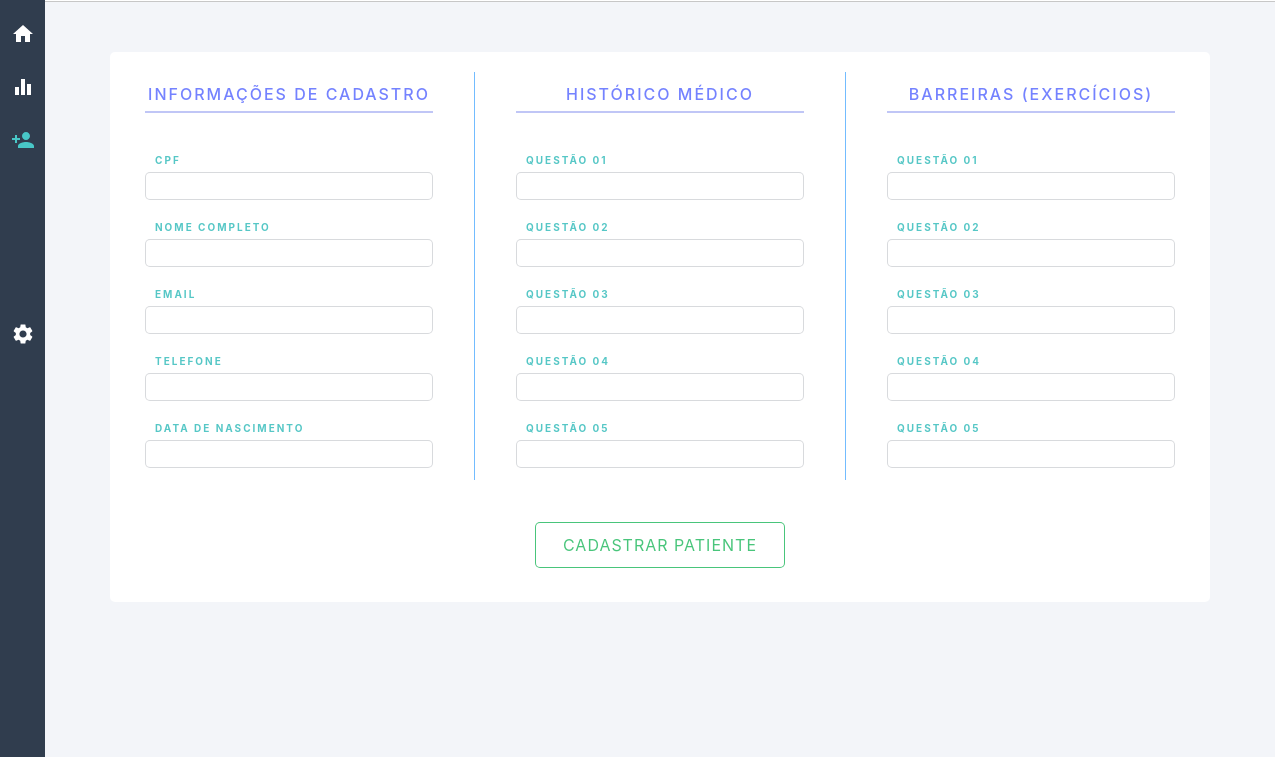
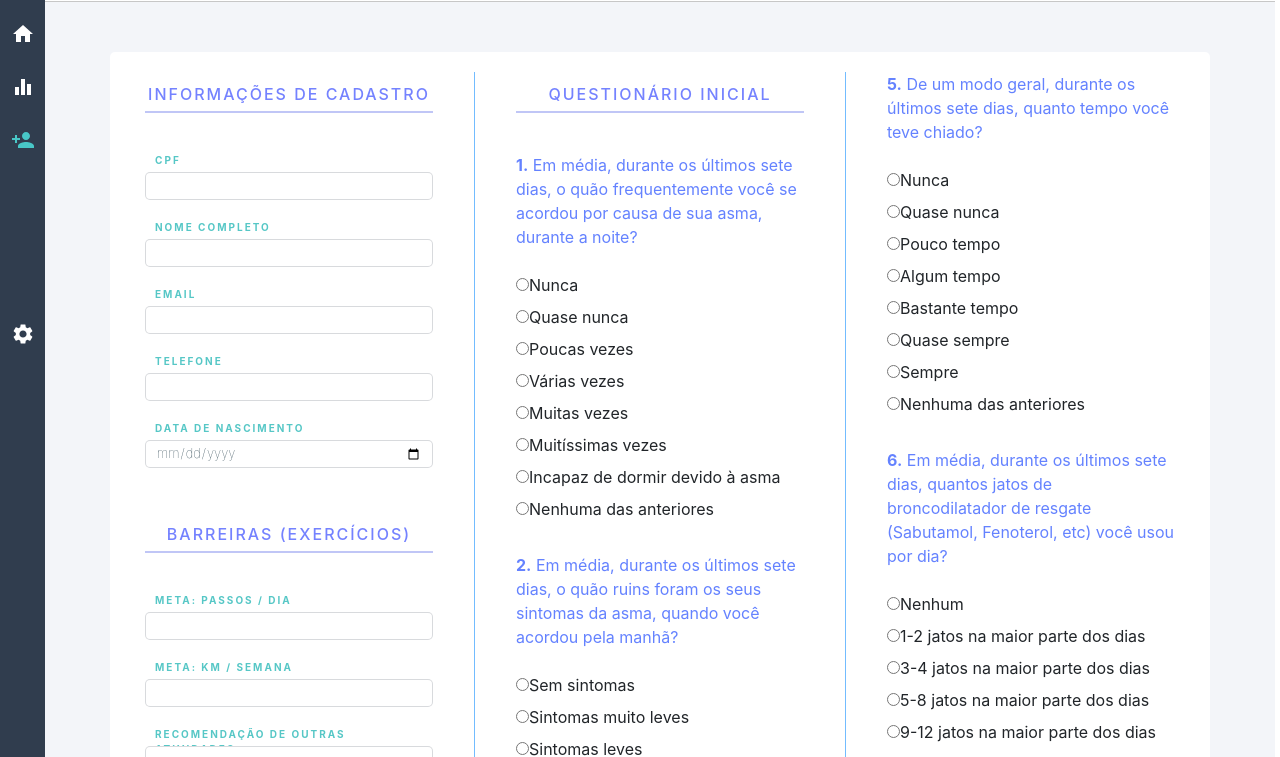
Before and after one commit to bhkfazano/asthmaProjectWeb, a React app: page /dashboard in a window 1280 px wide. Both pictures are taken after a click on the element 22 px from the left and 183 px from the top of the page. Shown: the part 43-800 px from the top of the page. Built offline with nearby package versions, Linux system fonts and the light colour scheme.

Commit message:
Formulario de cadastro de novo paciente quase finalizado. Resta implementar a escolha única nos botões radio, como em https://www.w3schools.com/html/tryit.asp?filename=tryhtml_input_radio (atualmente o usuário não pode errar a seleção, pois está habilitada a seleção múltipla e não é possível desmarcar uma opção escolhida - no errors allowed / press F5)

```diff
--- /dev/null
+++ b/src/components/AddPatient.jsx
@@ -0,0 +1,212 @@
+import React, { Component } from 'react';
+import { connect } from 'react-redux';
+
+import Input from './Input';
+import { AddPatientController } from '../controllers/index';
+import './styles/AddPatient.css';
+
+class AddPatient extends Component {
+
+    constructor(props) {
+        super(props);
+        this.state = {
+            values: {
+                cpf: "",
+                name: "",
+                email: "",
+                personal_phone: "",
+                birth_date: "",
+                hm_1: "",
+                hm_2: "",
+                hm_3: "",
+                hm_4: "",
+                hm_5: "",
+                hm_6: "",
+                hm_7: "",
+                exerc_1: "",
+                exerc_2: "",
+                exerc_3: "",
+                exerc_4: "",
+                exerc_5: ""
+            }
+        };
+
+        this.controller = new AddPatientController(this);
+    }
+
+    render() {
+
+        const { name, cpf, email, personal_phone, birth_date, hm_1, hm_2, hm_3, hm_4, hm_5, hm_6, hm_7, exerc_1, exerc_2, exerc_3, exerc_4, exerc_5 } = this.state.values;
+        const {handleChange} = this.controller;
+
+
+        return (
+            <div className="form-container">
+                <form className="add-form" noValidate autoComplete="off">
+                    <div className="half-form">
+                        <div className="form-title">Informações de Cadastro</div>
+                        <Input value={cpf} id="cpf" type="text" label="cpf" handleChange={handleChange} />
+                        <Input value={name} id="name" type="text" label="Nome completo" handleChange={handleChange} />
+                        <Input value={email} id="email" type="text" label="email" handleChange={handleChange} />
+                        <Input value={personal_phone} id="personal_phone" type="text" label="telefone" handleChange={handleChange} />
+                        <Input value={birth_date} id="birth_date" type="date" label="data de nascimento" handleChange={handleChange} />
+
+                        <br></br><div className="form-title">Barreiras (exercícios)</div>
+                        <Input value={exerc_1} id="exerc_1" type="text" label="Meta: passos / dia" handleChange={handleChange} />
+                        <Input value={exerc_2} id="exerc_2" type="text" label="Meta: km / semana" handleChange={handleChange} />
+                        <Input value={exerc_3} id="exerc_3" type="text" label="Recomendação de outras atividades:" handleChange={handleChange} />
+                        <Input value={exerc_4} id="exerc_4" type="text" label="Exercícios respiratórios:" handleChange={handleChange} />
+                        <Input value={exerc_5} id="exerc_5" type="text" label="Observações:" handleChange={handleChange} />
+                    </div>
+
+                    <div className="divider"/>
+                    <div className="half-form">
+                        <div className="form-title">Questionário Inicial</div>
+                        <font color = "#6482ff"><strong>1.</strong> Em média, durante os últimos sete dias, o quão frequentemente você se acordou por causa de sua
+asma, durante a noite?</font>
+                        <br></br><br></br><input type="radio" id="Nunca" name={hm_1} value="Nunca"/>
+                        <label for="Nunca">Nunca</label><br></br>
+                        <input type="radio" id="Quase nunca" name={hm_1} value="Quase nunca"/>
+                        <label for="Quase nunca">Quase nunca</label><br></br>
+                        <input type="radio" id="Poucas vezes" name={hm_1} value="Poucas vezes"/>
+                        <label for="Poucas vezes">Poucas vezes</label><br></br>
+                        <input type="radio" id="Várias vezes" name={hm_1} value="Várias vezes"/>
+                        <label for="Várias vezes">Várias vezes</label><br></br>
+                        <input type="radio" id="Muitas vezes" name={hm_1} value="Muitas vezes"/>
+                        <label for="Muitas vezes">Muitas vezes</label><br></br>
+                        <input type="radio" id="Muitíssimas vezes" name={hm_1} value="Muitíssimas vezes"/>
+                        <label for="Muitíssimas vezes">Muitíssimas vezes</label><br></br>
+                        <input type="radio" id="Incapaz de dormir devido à asma" name={hm_1} value="Incapaz de dormir devido à asma"/>
+                        <label for="Incapaz de dormir devido à asma">Incapaz de dormir devido à asma</label><br></br>
+                        <input type="radio" id="Nenhuma das anteriores" name={hm_1} value="Nenhuma das anteriores"/>
+                        <label for="Nenhuma das anteriores">Nenhuma das anteriores</label><br></br><br></br>
+
+                        <font color = "#6482ff"><strong>2.</strong> Em média, durante os últimos sete dias, o quão ruins foram os seus sintomas da asma, quando
+você acordou pela manhã?</font>
+                        <br></br><br></br><input type="radio" id="Sem sintomas" name={hm_2} value="Sem sintomas"/>
+                        <label for="Sem sintomas">Sem sintomas</label><br></br>
+                        <input type="radio" id="Sintomas muito leves" name={hm_2} value="Sintomas muito leves"/>
+                        <label for="Sintomas muito leves">Sintomas muito leves</label><br></br>
+                        <input type="radio" id="Sintomas leves" name={hm_2} value="Sintomas leves"/>
+                        <label for="Sintomas leves">Sintomas leves</label><br></br>
+                        <input type="radio" id="Sintomas moderados" name={hm_2} value="Sintomas moderados"/>
+                        <label for="Sintomas moderados">Sintomas moderados</label><br></br>
+                        <input type="radio" id="Sintomas um tanto graves" name={hm_2} value="Sintomas um tanto graves"/>
+                        <label for="Sintomas um tanto graves">Sintomas um tanto graves</label><br></br>
+                        <input type="radio" id="Sintomas graves" name={hm_2} value="Sintomas graves"/>
+                        <label for="Sintomas graves">Sintomas graves</label><br></br>
+                        <input type="radio" id="Sintomas muito graves" name={hm_2} value="Sintomas muito graves"/>
+                        <label for="Sintomas muito graves">Sintomas muito graves</label><br></br>
+                        <input type="radio" id="Nenhuma das anteriores" name={hm_2} value="Nenhuma das anteriores"/>
+                        <label for="Nenhuma das anteriores">Nenhuma das anteriores</label><br></br><br></br>
+
+                        <font color = "#6482ff"><strong>3.</strong> De um modo geral, durante os últimos sete dias, o quão limitado você tem estado em suas
+atividades por causa de sua asma?</font>
+                        <br></br><br></br><input type="radio" id="Nada limitado" name={hm_3} value="Nada limitado"/>
+                        <label for="Nada limitado">Nada limitado</label><br></br>
+                        <input type="radio" id="Muito pouco limitado" name={hm_3} value="Muito pouco limitado"/>
+                        <label for="Muito pouco limitado">Muito pouco limitado</label><br></br>
+                        <input type="radio" id="Pouco limitado" name={hm_3} value="Pouco limitado"/>
+                        <label for="Pouco limitado">Pouco limitado</label><br></br>
+                        <input type="radio" id="Moderadamente limitado" name={hm_3} value="Moderadamente limitado"/>
+                        <label for="Moderadamente limitado">Moderadamente limitado</label><br></br>
+                        <input type="radio" id="Muito limitado" name={hm_3} value="Muito limitado"/>
+                        <label for="Muito limitado">Muito limitado</label><br></br>
+                        <input type="radio" id="Extremamente limitado" name={hm_3} value="Extremamente limitado"/>
+                        <label for="Extremamente limitado">Extremamente limitado</label><br></br>
+                        <input type="radio" id="Totalmente limitado" name={hm_3} value="Totalmente limitado"/>
+                        <label for="Totalmente limitado">Totalmente limitado</label><br></br>
+                        <input type="radio" id="Nenhuma das anteriores" name={hm_3} value="Nenhuma das anteriores"/>
+                        <label for="Nenhuma das anteriores">Nenhuma das anteriores</label><br></br><br></br>
+
+                        <font color = "#6482ff"><strong>4.</strong> De um modo geral, durante os últimos sete dias, o quanto de falta de ar você teve por causa de
+sua asma?</font>
+                        <br></br><br></br><input type="radio" id="Nenhuma" name={hm_4} value="Nenhuma"/>
+                        <label for="Nenhuma">Nenhuma</label><br></br>
+                        <input type="radio" id="Muito pouca" name={hm_4} value="Muito pouca"/>
+                        <label for="Muito pouca">Muito pouca</label><br></br>
+                        <input type="radio" id="Alguma" name={hm_4} value="Alguma"/>
+                        <label for="Alguma">Alguma</label><br></br>
+                        <input type="radio" id="Moderada" name={hm_4} value="Moderada"/>
+                        <label for="Moderada">Moderada</label><br></br>
+                        <input type="radio" id="Bastante" name={hm_4} value="Bastante"/>
+                        <label for="Bastante">Bastante</label><br></br>
+                        <input type="radio" id="Muita" name={hm_4} value="Muita"/>
+                        <label for="Muita">Muita</label><br></br>
+                        <input type="radio" id="Muitíssima" name={hm_4} value="Muitíssima"/>
+                        <label for="Muitíssima">Muitíssima</label><br></br>
+                        <input type="radio" id="Nenhuma das anteriores" name={hm_4} value="Nenhuma das anteriores"/>
+                        <label for="Nenhuma das anteriores">Nenhuma das anteriores</label>
+
+                    </div>
+
+                    <div className="divider"/>
+                    <div className="half-form">
+                        <font color = "#6482ff"><strong>5.</strong> De um modo geral, durante os últimos sete dias, quanto tempo você teve chiado?</font>
+                        <br></br><br></br><input type="radio" id="Nunca" name={hm_5} value="Nunca"/>
+                        <label for="Nunca">Nunca</label><br></br>
+                        <input type="radio" id="Quase nunca" name={hm_5} value="Quase nunca"/>
+                        <label for="Quase nunca">Quase nunca</label><br></br>
+                        <input type="radio" id="Pouco tempo" name={hm_5} value="Pouco tempo"/>
+                        <label for="Pouco tempo">Pouco tempo</label><br></br>
+                        <input type="radio" id="Algum tempo" name={hm_5} value="Algum tempo"/>
+                        <label for="Algum tempo">Algum tempo</label><br></br>
+                        <input type="radio" id="Bastante tempo" name={hm_5} value="Bastante tempo"/>
+                        <label for="Bastante tempo">Bastante tempo</label><br></br>
+                        <input type="radio" id="Quase sempre" name={hm_5} value="Quase sempre"/>
+                        <label for="Quase sempre">Quase sempre</label><br></br>
+                        <input type="radio" id="Sempre" name={hm_5} value="Sempre"/>
+                        <label for="Sempre">Sempre</label><br></br>
+                        <input type="radio" id="Nenhuma das anteriores" name={hm_5} value="Nenhuma das anteriores"/>
+                        <label for="Nenhuma das anteriores">Nenhuma das anteriores</label><br></br><br></br>
+
+                        <font color = "#6482ff"><strong>6.</strong> Em média, durante os últimos sete dias, quantos jatos de broncodilatador de resgate (Sabutamol, Fenoterol,
+etc) você usou por dia?</font>
+                        <br></br><br></br><input type="radio" id="Nenhum" name={hm_6} value="Nenhum"/>
+                        <label for="Nenhum">Nenhum</label><br></br>
+                        <input type="radio" id="1-2 jatos na maior parte dos dias" name={hm_6} value="1-2 jatos na maior parte dos dias"/>
+                        <label for="1-2 jatos na maior parte dos dias">1-2 jatos na maior parte dos dias</label><br></br>
+                        <input type="radio" id="3-4 jatos na maior parte dos dias" name={hm_6} value="3-4 jatos na maior parte dos dias"/>
+                        <label for="3-4 jatos na maior parte dos dias">3-4 jatos na maior parte dos dias</label><br></br>
+                        <input type="radio" id="5-8 jatos na maior parte dos dias" name={hm_6} value="5-8 jatos na maior parte dos dias"/>
+                        <label for="5-8 jatos na maior parte dos dias">5-8 jatos na maior parte dos dias</label><br></br>
+                        <input type="radio" id="9-12 jatos na maior parte dos dias" name={hm_6} value="9-12 jatos na maior parte dos dias"/>
+                        <label for="9-12 jatos na maior parte dos dias">9-12 jatos na maior parte dos dias</label><br></br>
+                        <input type="radio" id="13-16 jatos na maior parte dos dias" name={hm_6} value="13-16 jatos na maior parte dos dias"/>
+                        <label for="13-16 jatos na maior parte dos dias">13-16 jatos na maior parte dos dias</label><br></br>
+                        <input type="radio" id="Mais de 16 jatos por dia" name={hm_6} value="Mais de 16 jatos por dia"/>
+                        <label for="Mais de 16 jatos por dia">Mais de 16 jatos por dia</label><br></br>
+                        <input type="radio" id="Nenhuma das anteriores" name={hm_6} value="Nenhuma das anteriores"/>
+                        <label for="Nenhuma das anteriores">Nenhuma das anteriores</label><br></br><br></br>
+
+                        <font color = "#6482ff"><strong>7.</strong> VEF1 pré broncodilatador, em relação ao VEF1 previsto:</font>
+                        <br></br><br></br><input type="radio" id="Mais de 95% do previsto" name={hm_7} value="Mais de 95% do previsto"/>
+                        <label for="Mais de 95% do previsto">Mais de 95% do previsto</label><br></br>
+                        <input type="radio" id="95-90% do previsto" name={hm_7} value="95-90% do previsto"/>
+                        <label for="95-90% do previsto">95-90% do previsto</label><br></br>
+                        <input type="radio" id="89-80% do previsto" name={hm_7} value="89-80% do previsto"/>
+                        <label for="89-80% do previsto">89-80% do previsto</label><br></br>
+                        <input type="radio" id="79-70% do previsto" name={hm_7} value="79-70% do previsto"/>
+                        <label for="79-70% do previsto">79-70% do previsto</label><br></br>
+                        <input type="radio" id="69-60% do previsto" name={hm_7} value="69-60% do previsto"/>
+                        <label for="69-60% do previsto">69-60% do previsto</label><br></br>
+                        <input type="radio" id="59-50% do previsto" name={hm_7} value="59-50% do previsto"/>
+                        <label for="59-50% do previsto">59-50% do previsto</label><br></br>
+                        <input type="radio" id="Menos de 50% do previsto" name={hm_7} value="Menos de 50% do previsto"/>
+                        <label for="Menos de 50% do previsto">Menos de 50% do previsto</label><br></br>
+                        <input type="radio" id="Nenhuma das anteriores" name={hm_7} value="Nenhuma das anteriores"/>
+                        <label for="Nenhuma das anteriores">Nenhuma das anteriores</label><br></br><br></br>
+
+                    </div>
+
+                </form>
+                <br></br><div className="add-button-container">
+                    <div className="add-patient-button">cadastrar paciente</div>
+                </div>
+            </div>
+        );
+    }
+
+}
+
+export default connect(null, {  })(AddPatient);
--- a/src/containers/styles/AddPatient.css
+++ b/src/components/styles/AddPatient.css
@@ -1,6 +1,6 @@
 .form-container {
     width: 1100px;
-    height: 550px;
+    height: 2100px;
     margin: 0 auto;
     margin-top: 50px;
     margin-bottom: 50px;
--- a/src/containers/index.js
+++ b/src/containers/index.js
@@ -1,13 +1,11 @@
 import Login from './lib/Login';
 import ProfessionalDashboard from './lib/ProfessionalDashboard';
 import SideMenu from './lib/SideMenu';
-import AddPatient from './lib/AddPatient';
 import ManageTeam from './lib/ManageTeam';
 
 export {
     Login,
     ProfessionalDashboard,
     SideMenu,
-    AddPatient,
     ManageTeam
 };
--- a/src/containers/lib/AddPatient.jsx
+++ /dev/null
@@ -1,75 +0,0 @@
-import React, { Component } from 'react';
-import { connect } from 'react-redux';
-
-import Input from '../../components/Input';
-import { AddPatientController } from '../../controllers/index';
-import '../styles/AddPatient.css';
-
-class AddPatient extends Component {
-
-    constructor(props) {
-        super(props);
-        this.state = {
-            values: {
-                cpf: "",
-                name: "",
-                email: "",
-                personal_phone: "",
-                birth_date: "",
-                ans_1: "",
-                ans_2: "",
-                ans_3: "",
-                ans_4: "",
-                ans_5: ""
-            }
-        };
-
-        this.controller = new AddPatientController(this);
-    }
-
-    render() {
-
-        const { name, cpf, email, personal_phone, birth_date, ans_1, ans_2, ans_3, ans_4, ans_5 } = this.state.values;
-        const {handleChange} = this.controller;
-
-        return (
-            <div className="form-container">
-                <form className="add-form" noValidate autoComplete="off">
-                    <div className="half-form">
-
-                        <div className="form-title">Informações de Cadastro</div>
-                        <Input value={cpf} id="cpf" type="text" label="cpf" handleChange={handleChange} />
-                        <Input value={name} id="name" type="text" label="Nome completo" handleChange={handleChange} />
-                        <Input value={email} id="email" type="text" label="email" handleChange={handleChange} />
-                        <Input value={personal_phone} id="personal_phone" type="text" label="telefone" handleChange={handleChange} />
-                        <Input value={birth_date} id="birth_date" type="text" label="data de nascimento" handleChange={handleChange} />
-                    </div>
-                    <div className="divider"/>
-                    <div className="half-form">
-                        <div className="form-title">Histórico médico</div>
-                        <Input value={ans_1} id="ans_1" type="text" label="questão 01" handleChange={handleChange} />
-                        <Input value={ans_2} id="ans_2" type="text" label="questão 02" handleChange={handleChange} />
-                        <Input value={ans_3} id="ans_3" type="text" label="questão 03" handleChange={handleChange} />
-                        <Input value={ans_4} id="ans_4" type="text" label="questão 04" handleChange={handleChange} />
-                        <Input value={ans_5} id="ans_5" type="text" label="questão 05" handleChange={handleChange} />
-                    </div>
-                    <div className="divider"/>
-                    <div className="half-form">
-                        <div className="form-title">Barreiras (exercícios)</div>
-                        <Input value={ans_1} id="ans_1" type="text" label="questão 01" handleChange={handleChange} />
-                        <Input value={ans_2} id="ans_2" type="text" label="questão 02" handleChange={handleChange} />
-                        <Input value={ans_3} id="ans_3" type="text" label="questão 03" handleChange={handleChange} />
-                        <Input value={ans_4} id="ans_4" type="text" label="questão 04" handleChange={handleChange} />
-                        <Input value={ans_5} id="ans_5" type="text" label="questão 05" handleChange={handleChange} />
-                    </div>
-                </form>
-                <div className="add-button-container">
-                    <div className="add-patient-button">cadastrar patiente</div>
-                </div>
-            </div>
-        );
-    }
-
-}
-
-export default connect(null, {  })(AddPatient);
--- a/src/containers/lib/ProfessionalDashboard.jsx
+++ b/src/containers/lib/ProfessionalDashboard.jsx
@@ -7,7 +7,7 @@ import { SideMenu } from '../index';
 import { changeView, removeUser } from '../../actions/index';
 import { DashboardController } from '../../controllers/index';
 import Header from '../../components/Header';
-import AddPatient from './AddPatient';
+import AddPatient from '../../components/AddPatient';
 import ManageTeam from './ManageTeam';
 
 class ProfessionalDashboard extends Component {
```
